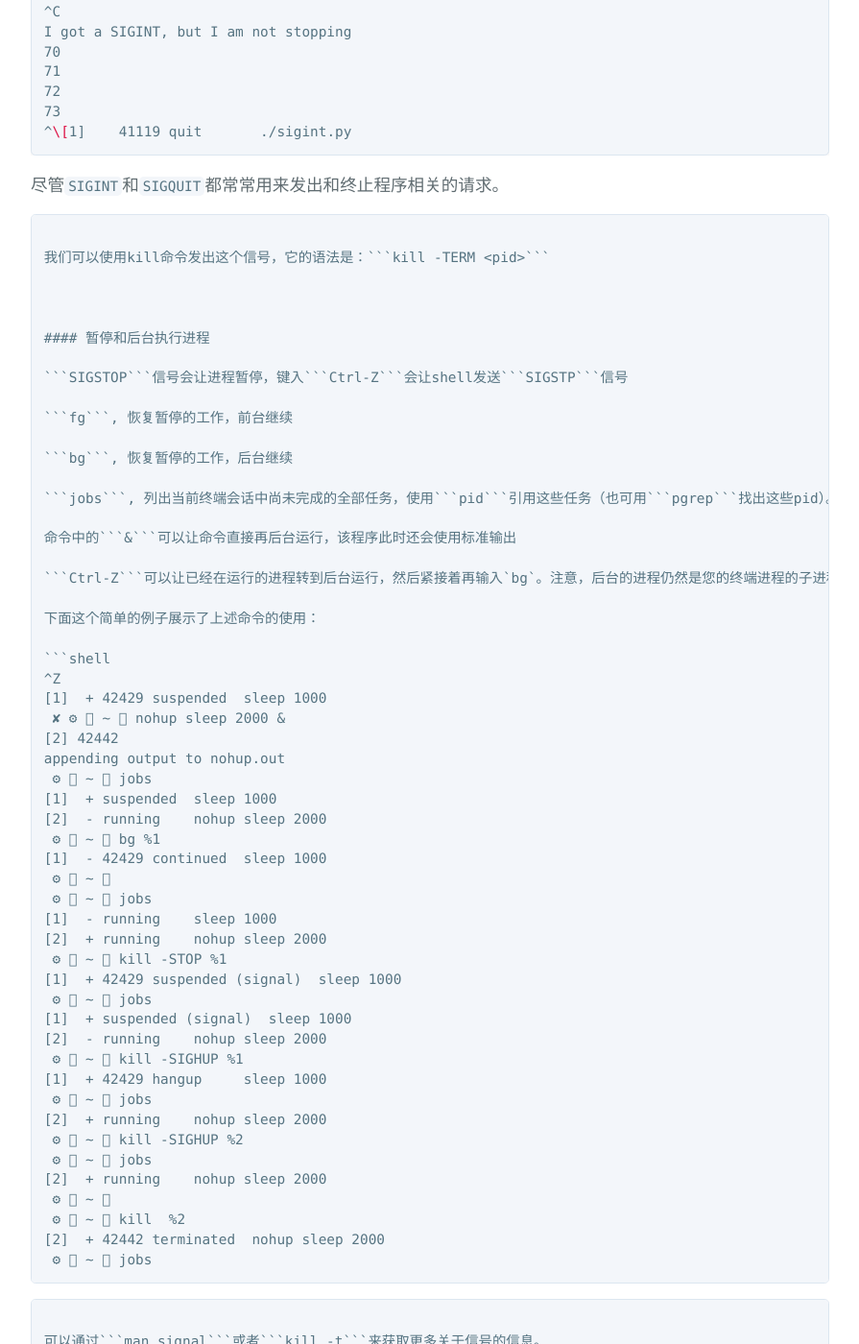
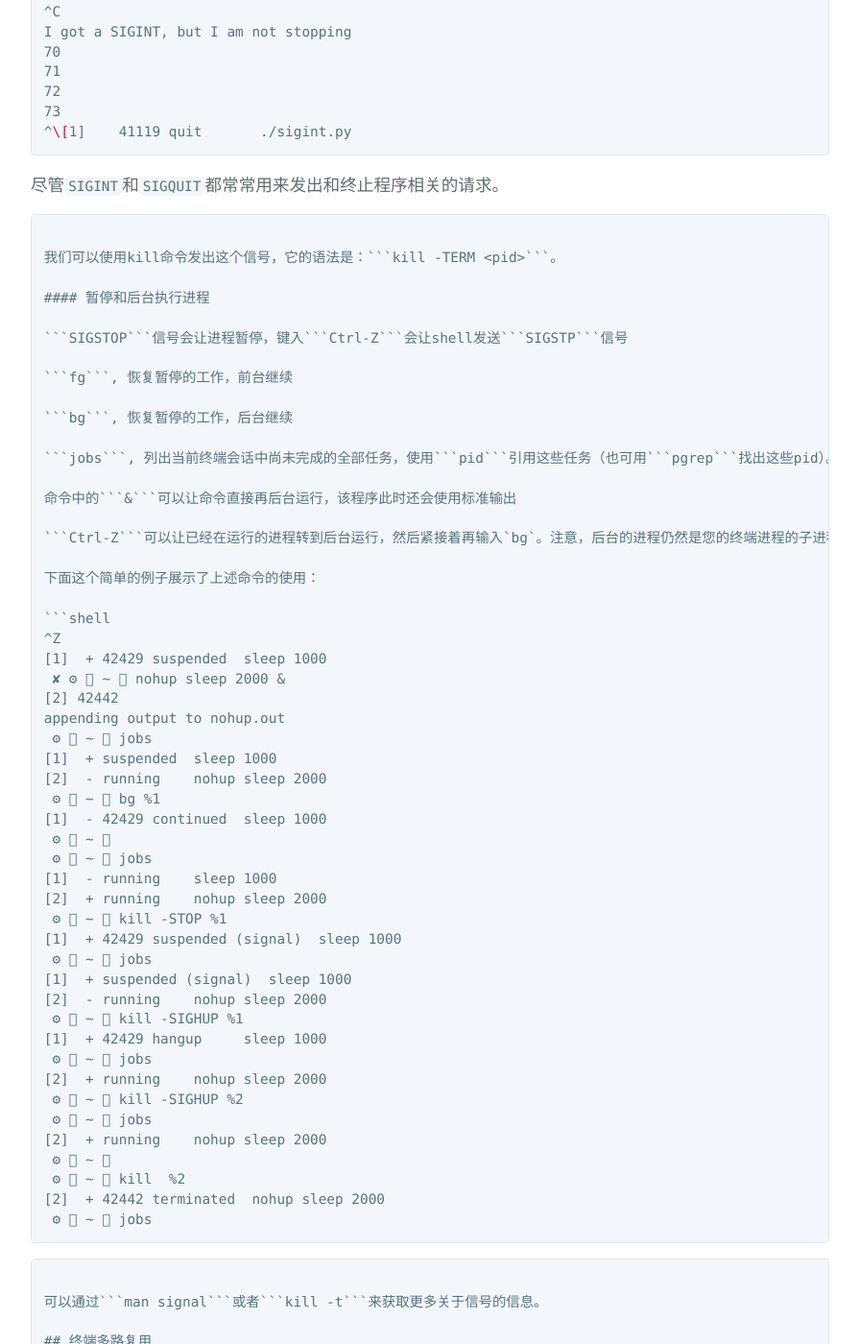
Before and after one commit to yafengxn/yafengxn.github.io, a Jekyll site: the page built from _posts/2020-11-10-missing-semester-0x05命令行环境.md, in a window 1280 px wide and 1400 px high, scrolled down 1022 px. Shown: the whole window at 96% size, without its empty margins (192-1087 px from the left). Built offline with Jekyll 4.4.1, drawn with Linux system fonts in a browser that asks for light colours; our own code applies the rules of GitHub Pages for plain Markdown files.

````diff
--- a/_posts/2020-11-10-missing-semester-0x05命令行环境.md
+++ b/_posts/2020-11-10-missing-semester-0x05命令行环境.md
@@ -39,9 +39,7 @@ I got a SIGINT, but I am not stopping
 
 ```SIGTERM```则是一个更加通用的、也更加优雅的退出限号。
 
-我们可以使用kill命令发出这个信号，它的语法是：```kill -TERM <pid>```
-
-
+我们可以使用kill命令发出这个信号，它的语法是：```kill -TERM <pid>```。
 
 #### 暂停和后台执行进程
 
````
Also changed, not shown: 1 other file.
